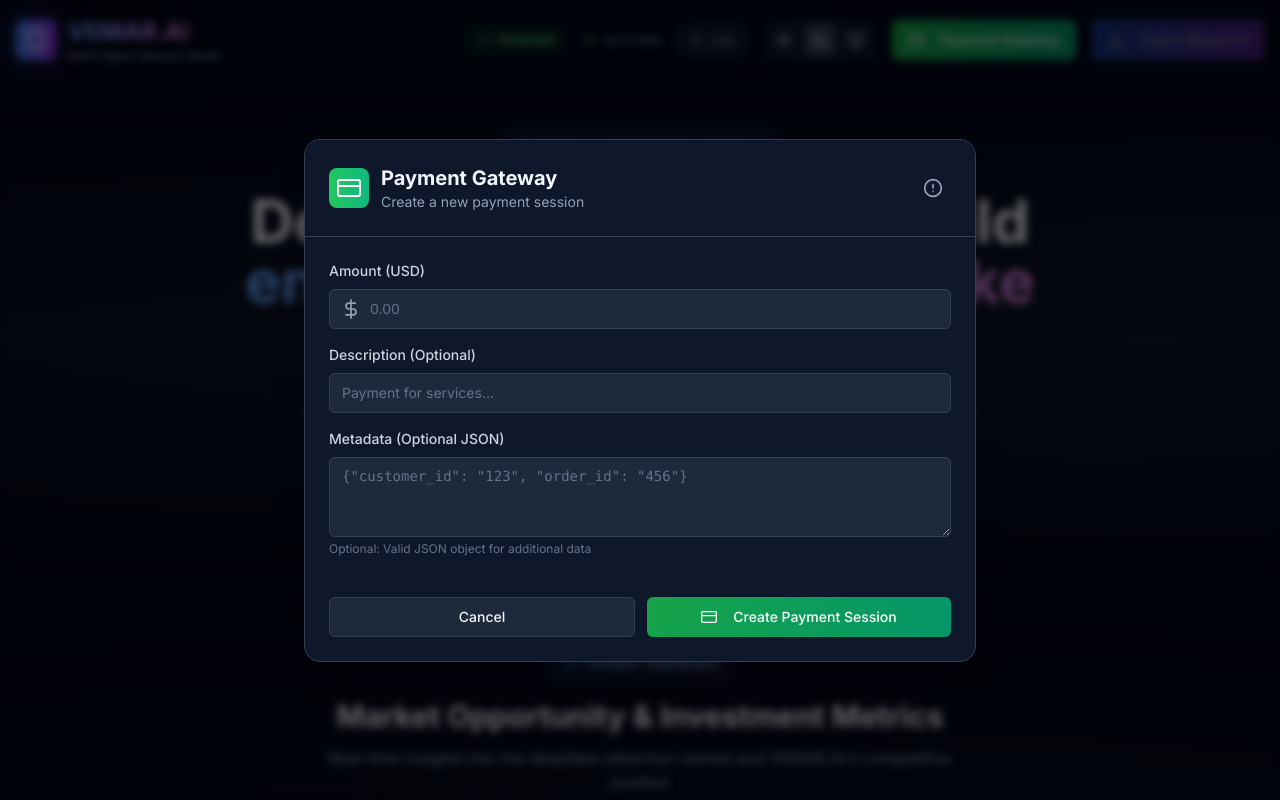
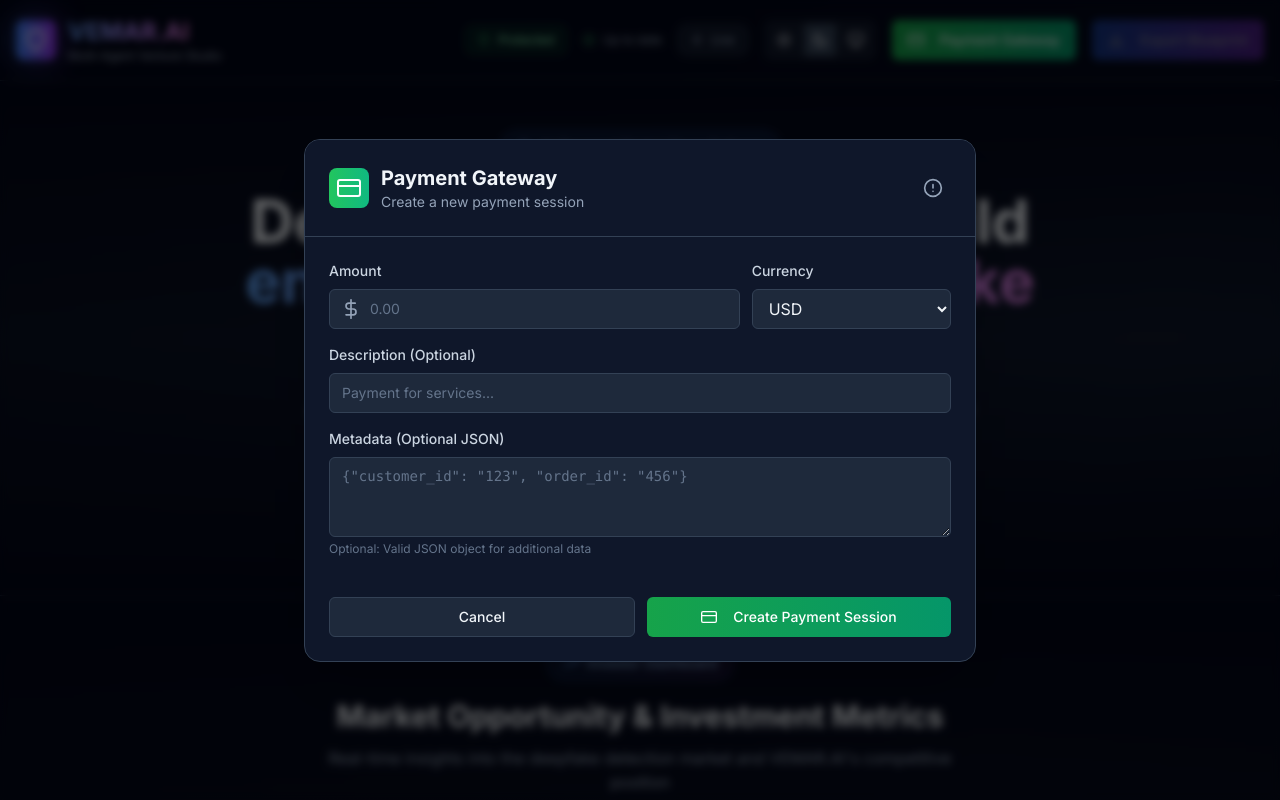
Before and after one commit to Lyzr-Apps/vemar-blueprint-epic-club, a Next.js app: page / in a window 1280 px wide. Both pictures are taken after a click on the button "Payment Gateway". Shown: the top 800 px of the page. Built offline with nearby package versions, Linux system fonts and the light colour scheme.

Commit message:
feat: implemented multi-currency support for payment gateway, updated backend and frontend to handle dynamic currency selection

```diff
--- a/app/api/payment/route.ts
+++ b/app/api/payment/route.ts
@@ -12,7 +12,7 @@ function generateSessionId(): string {
 export async function POST(request: NextRequest) {
   try {
     const body = await request.json()
-    const { amount, description, user_id, session_id, metadata, demo_mode } = body
+    const { amount, description, user_id, session_id, metadata, demo_mode, currency } = body
 
     if (!LYZR_API_KEY) {
       return NextResponse.json(
@@ -28,10 +28,12 @@ export async function POST(request: NextRequest) {
     // Demo mode - simulate payment session creation
     if (demo_mode === true) {
       const demoSessionId = generateSessionId()
+      const demoCurrency = currency || 'USD'
       return NextResponse.json({
         success: true,
-        payment_url: `${LYZR_PAYMENT_URL}?session=${demoSessionId}&demo=true`,
+        payment_url: `${LYZR_PAYMENT_URL}?session=${demoSessionId}&demo=true&currency=${demoCurrency}`,
         session_id: demoSessionId,
+        currency: demoCurrency,
         message: 'Demo payment session created successfully',
         timestamp: new Date().toISOString(),
         demo: true,
@@ -40,9 +42,10 @@ export async function POST(request: NextRequest) {
 
     // Production mode - create actual payment session
     try {
+      const paymentCurrency = currency || 'USD'
       const paymentPayload = {
         amount: amount || 0,
-        currency: 'USD',
+        currency: paymentCurrency,
         description: description || 'Payment for VEMAR.AI services',
         user_id: user_id || `user-${generateSessionId()}`,
         session_id: session_id || generateSessionId(),
@@ -66,6 +69,7 @@ export async function POST(request: NextRequest) {
           success: true,
           payment_url: paymentData.payment_url || `${LYZR_PAYMENT_URL}?session=${paymentPayload.session_id}`,
           session_id: paymentPayload.session_id,
+          currency: paymentCurrency,
           message: 'Payment session created successfully',
           timestamp: new Date().toISOString(),
           payment_data: paymentData,
@@ -75,8 +79,9 @@ export async function POST(request: NextRequest) {
         const fallbackSessionId = generateSessionId()
         return NextResponse.json({
           success: true,
-          payment_url: `${LYZR_PAYMENT_URL}?session=${fallbackSessionId}&amount=${amount}`,
+          payment_url: `${LYZR_PAYMENT_URL}?session=${fallbackSessionId}&amount=${amount}&currency=${paymentCurrency}`,
           session_id: fallbackSessionId,
+          currency: paymentCurrency,
           message: 'Payment URL generated (fallback mode)',
           timestamp: new Date().toISOString(),
           fallback: true,
@@ -85,10 +90,12 @@ export async function POST(request: NextRequest) {
     } catch (apiError) {
       // Fallback on API error
       const fallbackSessionId = generateSessionId()
+      const fallbackCurrency = currency || 'USD'
       return NextResponse.json({
         success: true,
-        payment_url: `${LYZR_PAYMENT_URL}?session=${fallbackSessionId}&amount=${amount}`,
+        payment_url: `${LYZR_PAYMENT_URL}?session=${fallbackSessionId}&amount=${amount}&currency=${fallbackCurrency}`,
         session_id: fallbackSessionId,
+        currency: fallbackCurrency,
         message: 'Payment URL generated (fallback mode)',
         timestamp: new Date().toISOString(),
         fallback: true,
--- a/app/page.tsx
+++ b/app/page.tsx
@@ -288,6 +288,7 @@ export default function VemarAIStudio() {
   // Payment modal state
   const [showPaymentModal, setShowPaymentModal] = useState(false)
   const [paymentAmount, setPaymentAmount] = useState<string>('')
+  const [paymentCurrency, setPaymentCurrency] = useState<string>('USD')
   const [paymentDescription, setPaymentDescription] = useState<string>('')
   const [paymentMetadata, setPaymentMetadata] = useState<string>('')
   const [paymentLoading, setPaymentLoading] = useState(false)
@@ -481,9 +482,10 @@ export default function VemarAIStudio() {
 
       const result = await createPaymentSession(
         amount,
-        paymentDescription || `Payment of $${amount}`,
+        paymentDescription || `Payment of ${paymentCurrency} ${amount}`,
         Object.keys(metadata).length > 0 ? metadata : undefined,
-        demoMode
+        demoMode,
+        paymentCurrency
       )
 
       if (result.success) {
@@ -494,7 +496,7 @@ export default function VemarAIStudio() {
         const newTransaction = {
           id: `txn-${Date.now()}`,
           amount,
-          description: paymentDescription || `Payment of $${amount}`,
+          description: paymentDescription || `Payment of ${paymentCurrency} ${amount}`,
           status: 'success' as const,
           timestamp: new Date().toISOString()
         }
@@ -508,6 +510,7 @@ export default function VemarAIStudio() {
         // Reset form after delay
         setTimeout(() => {
           setPaymentAmount('')
+          setPaymentCurrency('USD')
           setPaymentDescription('')
           setPaymentMetadata('')
         }, 2000)
@@ -519,7 +522,7 @@ export default function VemarAIStudio() {
         const newTransaction = {
           id: `txn-${Date.now()}`,
           amount,
-          description: paymentDescription || `Payment of $${amount}`,
+          description: paymentDescription || `Payment of ${paymentCurrency} ${amount}`,
           status: 'error' as const,
           timestamp: new Date().toISOString()
         }
@@ -1617,10 +1620,11 @@ export default function VemarAIStudio() {
             <div className="p-6 space-y-6">
               {/* Payment Form */}
               <div className="space-y-4">
-                {/* Amount Input */}
-                <div>
+                {/* Amount & Currency Input */}
+                <div className="grid grid-cols-3 gap-3">
+                  <div className="col-span-2">
                     <label className="block text-sm font-medium text-slate-300 mb-2">
-                    Amount (USD)
+                      Amount
                     </label>
                     <div className="relative">
                       <div className="absolute inset-y-0 left-0 pl-3 flex items-center pointer-events-none">
@@ -1636,6 +1640,31 @@ export default function VemarAIStudio() {
                         className="pl-10 bg-slate-800 border-slate-700 text-slate-100 placeholder:text-slate-500 focus:border-green-500 focus:ring-green-500/20"
                         disabled={paymentLoading}
                       />
+                    </div>
+                  </div>
+                  <div>
+                    <label className="block text-sm font-medium text-slate-300 mb-2">
+                      Currency
+                    </label>
+                    <select
+                      value={paymentCurrency}
+                      onChange={(e) => setPaymentCurrency(e.target.value)}
+                      className="w-full h-10 px-3 bg-slate-800 border border-slate-700 text-slate-100 rounded-md focus:border-green-500 focus:ring-1 focus:ring-green-500/20 outline-none"
+                      disabled={paymentLoading}
+                    >
+                      <option value="USD">USD</option>
+                      <option value="EUR">EUR</option>
+                      <option value="GBP">GBP</option>
+                      <option value="INR">INR</option>
+                      <option value="JPY">JPY</option>
+                      <option value="AUD">AUD</option>
+                      <option value="CAD">CAD</option>
+                      <option value="CHF">CHF</option>
+                      <option value="CNY">CNY</option>
+                      <option value="SGD">SGD</option>
+                      <option value="AED">AED</option>
+                      <option value="BRL">BRL</option>
+                    </select>
                   </div>
                 </div>
 
--- a/lib/payment.ts
+++ b/lib/payment.ts
@@ -13,6 +13,8 @@ export interface PaymentResponse {
   message?: string
   error?: string
   timestamp?: string
+  session_id?: string
+  currency?: string
 }
 
 /**
@@ -45,7 +47,8 @@ export async function createPaymentSession(
   amount?: number,
   description?: string,
   metadata?: Record<string, any>,
-  demoMode?: boolean
+  demoMode?: boolean,
+  currency?: string
 ): Promise<PaymentResponse> {
   try {
     const response = await fetch('/api/payment', {
@@ -58,6 +61,7 @@ export async function createPaymentSession(
         description,
         metadata,
         demo_mode: demoMode,
+        currency: currency || 'USD',
       }),
     })
 
```
Lines whose indentation alone changed are shown as unchanged.
